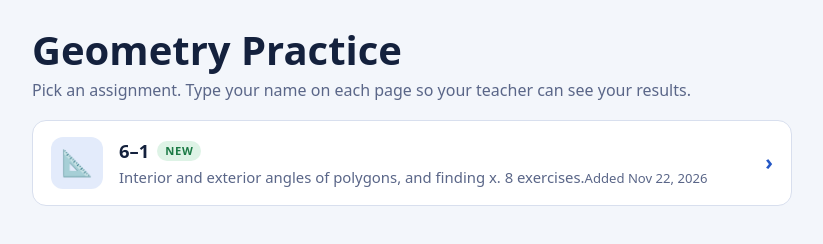
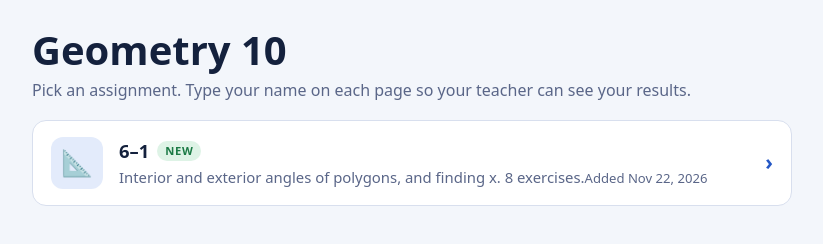
Before and after one commit to sshaw-glitch/geometry10, a plain HTML site: page index.html in a window 1280 px wide. Shown: the whole page, without its empty margins (228-1051 px from the left). Drawn offline with Linux system fonts and the light colour scheme.

Commit message:
Update index.html

```diff
--- a/index.html
+++ b/index.html
@@ -30,7 +30,7 @@ h1{margin:0;font-size:clamp(1.7rem,3vw + 1rem,2.5rem);line-height:1.1}
 <body>
 <div class="shell">
   <header>
-    <h1>Geometry Practice</h1>
+    <h1>Geometry 10</h1>
     <p class="sub">Pick an assignment. Type your name on each page so your teacher can see your results.</p>
   </header>
   <ul class="list" id="list"></ul>
```
